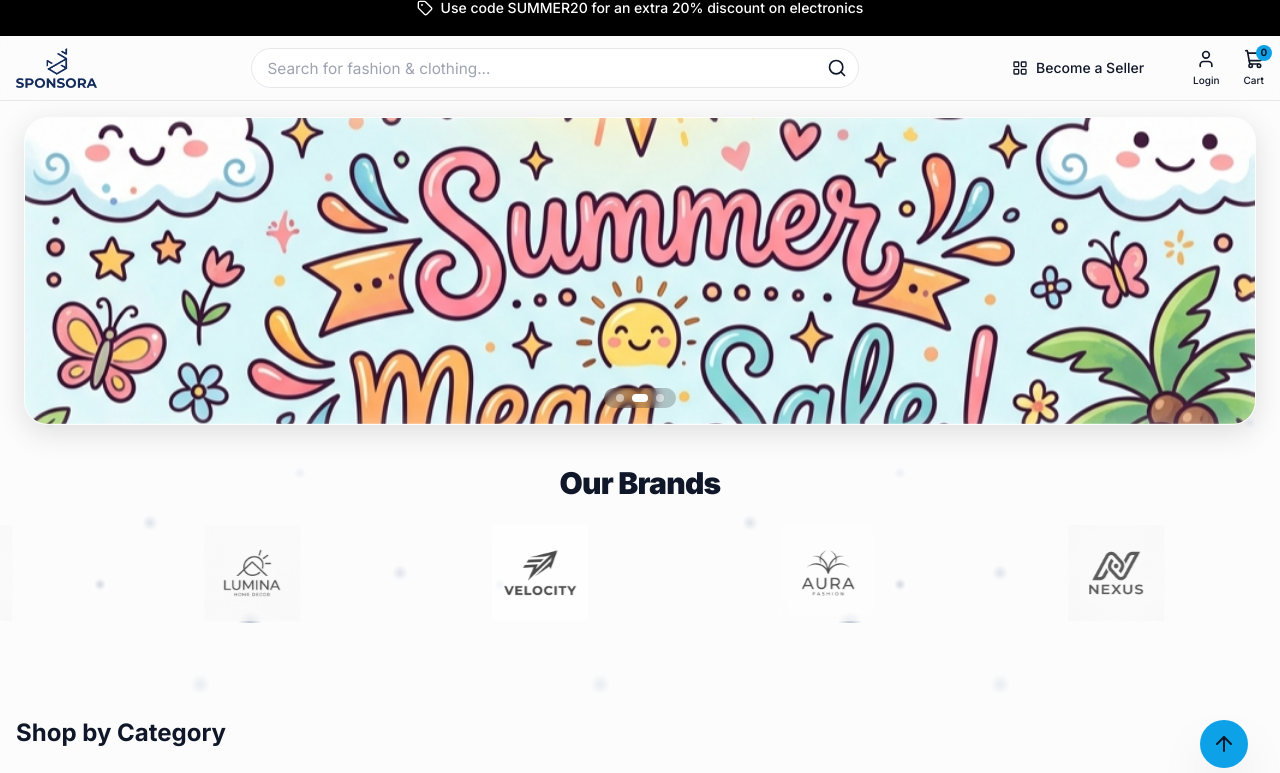
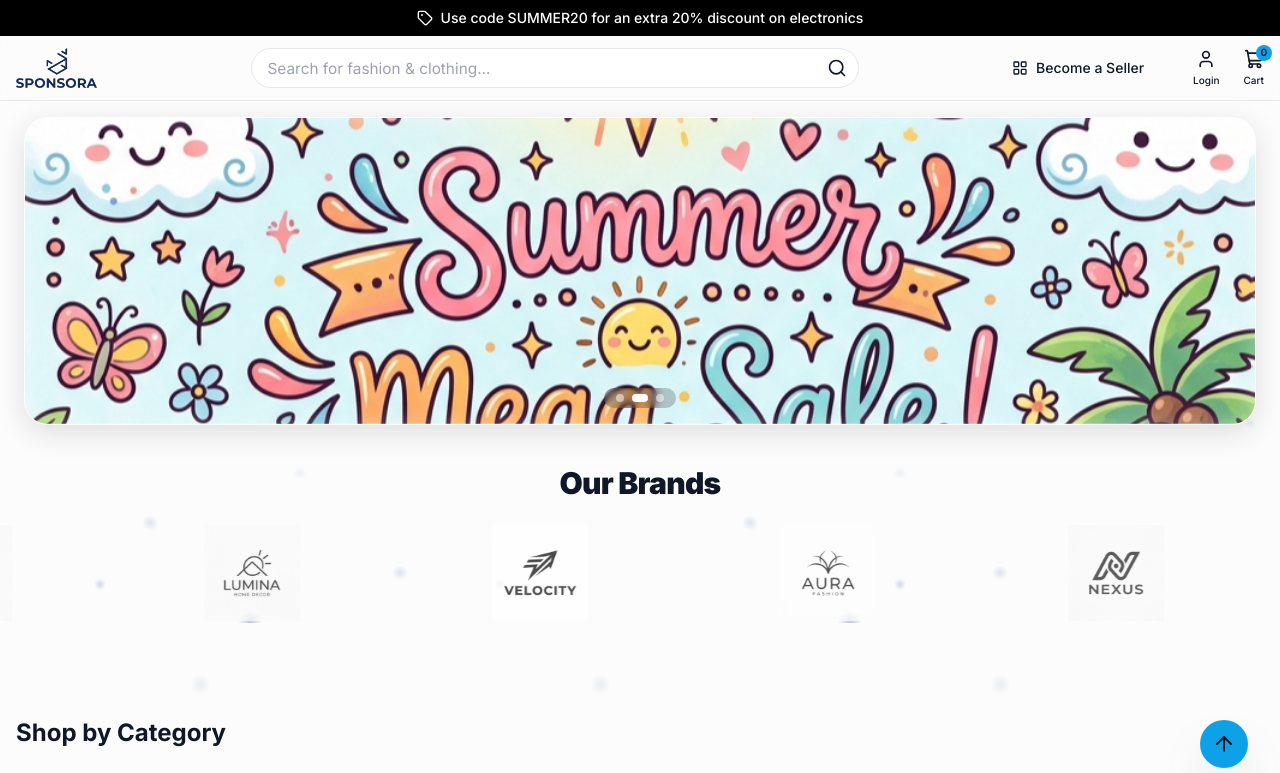
Before and after one commit to Db8067/Sponsora, a Next.js app in the folder main-app/: page / in a window 1280 px wide. Shown: the top 773 px of the page. Built offline with nearby package versions, Linux system fonts and the light colour scheme; no server answers; the database is empty.

Commit message:
fix: adjust admin layout logo and padding, fix promobar text vertical alignment

```diff
--- a/main-app/app/admin/layout.tsx
+++ b/main-app/app/admin/layout.tsx
@@ -24,7 +24,7 @@ export default function AdminLayout({
       {/* Top Navbar */}
       <header className="fixed top-0 left-0 right-0 h-16 bg-white text-black z-50 flex items-center justify-between px-4 md:px-8 shadow-sm">
         <Link href="/" className="flex items-center gap-2">
-          <img src="/images/logo-dark.png" alt="Sponsora Logo" className="h-6 w-auto" />
+          <img src="/images/logo-light.png" alt="Sponsora Logo" className="h-6 w-auto" />
           <span className="text-[10px] bg-red-600 px-2 py-0.5 rounded-full uppercase text-white font-bold">Admin</span>
         </Link>
 
@@ -70,7 +70,7 @@ export default function AdminLayout({
       </div>
 
       {/* Main Content */}
-      <main className="flex-1 pt-32 pb-12 p-4 md:p-8 w-full max-w-7xl mx-auto min-h-screen">
+      <main className="flex-1 mt-16 pt-8 pb-12 p-4 md:p-8 w-full max-w-7xl mx-auto min-h-screen">
         {children}
       </main>
     </div>
--- a/main-app/components/PromoBar.tsx
+++ b/main-app/components/PromoBar.tsx
@@ -42,22 +42,20 @@ export function PromoBar() {
   if (messages.length === 0) return null;
 
   return (
-    <div className="w-full bg-black text-white py-2 px-4 overflow-hidden relative min-h-[36px]">
-      <div className="container mx-auto flex items-center justify-center">
+    <div className="w-full bg-black text-white h-[36px] overflow-hidden relative flex items-center justify-center">
       {messages.map((msg, index) => (
         <div
           key={index}
-            className={`flex items-center gap-2 text-xs sm:text-sm font-medium transition-all duration-500 absolute w-full justify-center ${
+          className={`flex items-center justify-center gap-2 text-xs sm:text-sm font-medium transition-all duration-500 absolute w-full px-4 h-full ${
             index === currentIndex
               ? 'opacity-100 translate-y-0'
               : 'opacity-0 translate-y-4 pointer-events-none'
           }`}
         >
           {msg.icon}
-            <span>{msg.text}</span>
+          <span className="truncate">{msg.text}</span>
         </div>
       ))}
     </div>
-    </div>
   );
 }
```
Lines whose indentation alone changed are shown as unchanged.
